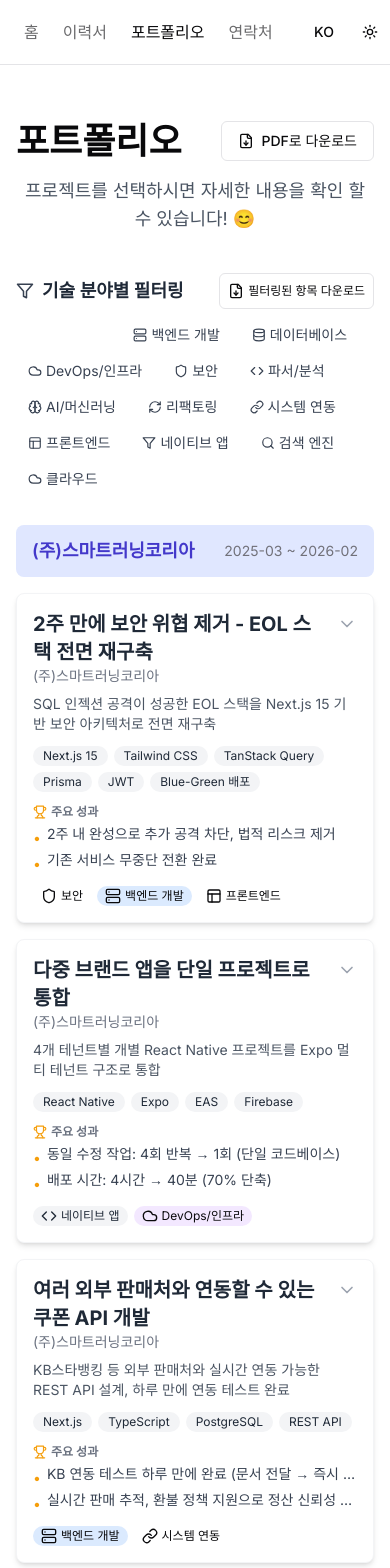
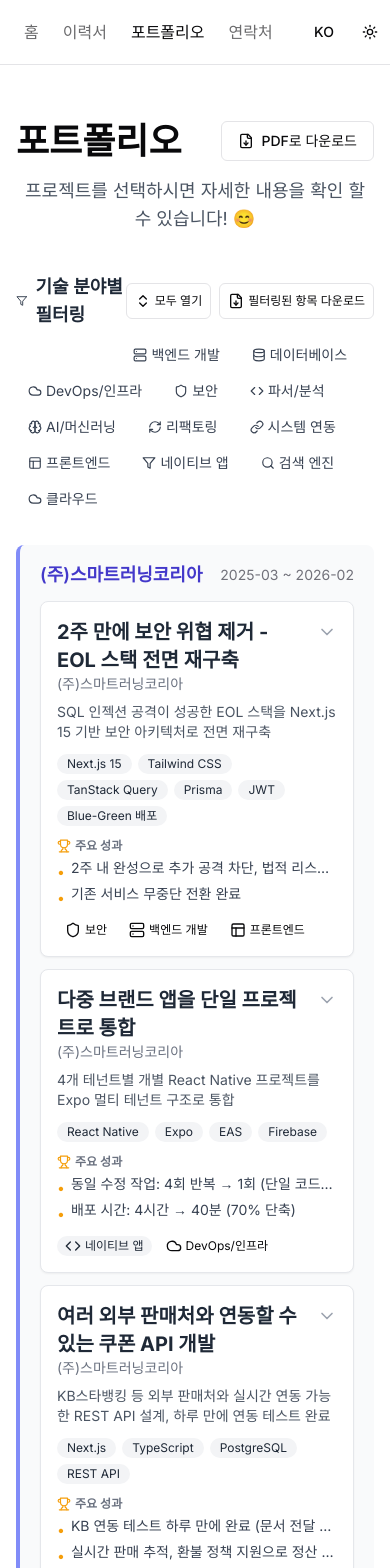
Before and after one commit to BearMett/metts-portfolio, a Next.js app: page /portfolio in a window 390 px wide. Shown: the top 1568 px of the page. Built offline with nearby package versions, Linux system fonts and the light colour scheme; what @react-pdf/renderer would draw is missing.

Commit message:
✨ feat: 포트폴리오 카드 레이아웃 및 확장 UX 개선

```diff
--- a/components/company-section-header.tsx
+++ b/components/company-section-header.tsx
@@ -2,15 +2,15 @@
 
 import type { Company } from '@/lib/data/types';
 
-const bgColorMap: Record<string, string> = {
-  blue: 'bg-blue-100 dark:bg-blue-900/30',
-  purple: 'bg-purple-100 dark:bg-purple-900/30',
-  indigo: 'bg-indigo-100 dark:bg-indigo-900/30',
-  green: 'bg-green-100 dark:bg-green-900/30',
-  rose: 'bg-rose-100 dark:bg-rose-900/30',
-  amber: 'bg-amber-100 dark:bg-amber-900/30',
-  orange: 'bg-orange-100 dark:bg-orange-900/30',
-  yellow: 'bg-yellow-100 dark:bg-yellow-900/30',
+const borderColorMap: Record<string, string> = {
+  blue: 'border-l-blue-400 dark:border-l-blue-500',
+  purple: 'border-l-purple-400 dark:border-l-purple-500',
+  indigo: 'border-l-indigo-400 dark:border-l-indigo-500',
+  green: 'border-l-green-400 dark:border-l-green-500',
+  rose: 'border-l-rose-400 dark:border-l-rose-500',
+  amber: 'border-l-amber-400 dark:border-l-amber-500',
+  orange: 'border-l-orange-400 dark:border-l-orange-500',
+  yellow: 'border-l-yellow-400 dark:border-l-yellow-500',
 };
 
 const textColorMap: Record<string, string> = {
@@ -24,17 +24,20 @@ const textColorMap: Record<string, string> = {
   yellow: 'text-yellow-700 dark:text-yellow-300',
 };
 
-interface CompanySectionHeaderProps {
+interface CompanySectionProps {
   company: Company;
+  children: React.ReactNode;
 }
 
-export function CompanySectionHeader({ company }: CompanySectionHeaderProps) {
+export function CompanySection({ company, children }: CompanySectionProps) {
   const color = company.colors.primary;
-  const bgClass = bgColorMap[color] || 'bg-gray-100 dark:bg-gray-800';
+  const borderClass = borderColorMap[color] || 'border-l-gray-400 dark:border-l-gray-500';
   const textClass = textColorMap[color] || 'text-gray-700 dark:text-gray-300';
 
   return (
-    <div className={`rounded-lg px-4 py-3 mb-4 ${bgClass}`}>
+    <section className={`rounded-lg border-l-4 ${borderClass} bg-gray-50 dark:bg-gray-900/50 overflow-hidden`}>
+      {/* Header */}
+      <div className="px-5 pt-4 pb-3">
         <div className="flex items-center justify-between">
           <h2 className={`text-lg font-semibold ${textClass}`}>{company.name}</h2>
           {company.period && (
@@ -44,5 +47,10 @@ export function CompanySectionHeader({ company }: CompanySectionHeaderProps) {
           )}
         </div>
       </div>
+      {/* Cards */}
+      <div className="px-5 pb-5 space-y-3">
+        {children}
+      </div>
+    </section>
   );
 }
--- a/components/interactive-portfolio.tsx
+++ b/components/interactive-portfolio.tsx
@@ -13,6 +13,7 @@ import {
   Layout,
   Search,
   FileDown,
+  ChevronsUpDown,
 } from 'lucide-react';
 import type { PortfolioServerData } from '@/lib/data/types';
 import {
@@ -25,7 +26,7 @@ import { getFilterButtonClasses } from '@/lib/category-utils';
 import { useLanguage } from './language-provider';
 import { Button } from '@/components/ui/button';
 import { downloadPortfolioPDF } from '@/lib/pdf-generator';
-import { CompanySectionHeader } from './company-section-header';
+import { CompanySection } from './company-section-header';
 import { PortfolioCard } from './portfolio-card';
 
 interface InteractivePortfolioProps {
@@ -42,7 +43,7 @@ export function InteractivePortfolio({ portfolioData }: InteractivePortfolioProp
   const [activeFilters, setActiveFilters] = useState<Record<string, boolean>>({
     all: true,
   });
-  const [expandedItem, setExpandedItem] = useState<string | null>(null);
+  const [expandedItems, setExpandedItems] = useState<Set<string>>(new Set());
 
   // 필터링 로직
   const handleFilterChange = (filter: string) => {
@@ -66,9 +67,13 @@ export function InteractivePortfolio({ portfolioData }: InteractivePortfolioProp
     }
   };
 
-  // 한 번에 하나만 확장
+  // 개별 카드 확장 토글
   const toggleExpand = (id: string) => {
-    setExpandedItem((prev) => (prev === id ? null : id));
+    setExpandedItems((prev) => {
+      const next = new Set(prev);
+      next.has(id) ? next.delete(id) : next.add(id);
+      return next;
+    });
   };
 
   // 필터링된 아이템
@@ -84,6 +89,16 @@ export function InteractivePortfolio({ portfolioData }: InteractivePortfolioProp
     () => groupPortfolioItemsByCompany(filteredItems, companies),
     [filteredItems, companies],
   );
+
+  // 모두 열기/닫기
+  const allExpanded = filteredItems.length > 0 && filteredItems.every((item) => expandedItems.has(item.id));
+  const toggleAll = () => {
+    if (allExpanded) {
+      setExpandedItems(new Set());
+    } else {
+      setExpandedItems(new Set(filteredItems.map((item) => item.id)));
+    }
+  };
 
   // 카테고리 레이블 매핑
   const getCategoryLabel = (category: string) => {
@@ -130,6 +145,16 @@ export function InteractivePortfolio({ portfolioData }: InteractivePortfolioProp
             <h2 className="text-lg font-semibold text-gray-800 dark:text-gray-100">{t('portfolio.filterTitle')}</h2>
           </div>
 
+          <div className="flex items-center gap-2">
+            <Button
+              variant="outline"
+              size="sm"
+              className="flex items-center gap-1 text-xs px-2"
+              onClick={toggleAll}
+            >
+              <ChevronsUpDown size={14} />
+              <span>{allExpanded ? t('portfolio.collapseAll') : t('portfolio.expandAll')}</span>
+            </Button>
             {process.env.NODE_ENV === 'development' && (
               <Button
                 variant="outline"
@@ -141,6 +166,7 @@ export function InteractivePortfolio({ portfolioData }: InteractivePortfolioProp
                 <span>{t('portfolio.downloadFiltered')}</span>
               </Button>
             )}
+          </div>
         </div>
 
         <div className="flex flex-wrap gap-2">
@@ -195,20 +221,17 @@ export function InteractivePortfolio({ portfolioData }: InteractivePortfolioProp
       ) : (
         <div className="space-y-10">
           {groups.map((group) => (
-            <section key={group.company.id}>
-              <CompanySectionHeader company={group.company} />
-              <div className="grid grid-cols-1 md:grid-cols-2 gap-4">
+            <CompanySection key={group.company.id} company={group.company}>
               {group.items.map((item) => (
                 <PortfolioCard
                   key={item.id}
                   item={item}
-                    isExpanded={expandedItem === item.id}
+                  isExpanded={expandedItems.has(item.id)}
                   onToggle={() => toggleExpand(item.id)}
                   getCategoryLabel={getCategoryLabel}
                 />
               ))}
-              </div>
-            </section>
+            </CompanySection>
           ))}
         </div>
       )}
--- a/components/portfolio-card.tsx
+++ b/components/portfolio-card.tsx
@@ -22,7 +22,7 @@ export function PortfolioCard({ item, isExpanded, onToggle, getCategoryLabel }:
   const previewAchievements = item.achievements.slice(0, 2);
 
   return (
-    <div className="bg-white dark:bg-gray-800 rounded-lg shadow-md border border-gray-100 dark:border-gray-700">
+    <div className="bg-white dark:bg-gray-800 rounded-lg shadow-sm border border-gray-200 dark:border-gray-700">
       {/* Header section - always visible, clickable to toggle */}
       <div
         className="p-4 cursor-pointer hover:bg-gray-50 dark:hover:bg-gray-700/50 transition-colors"
--- a/lib/resource.const.ts
+++ b/lib/resource.const.ts
@@ -46,6 +46,8 @@ export const resources = {
       // PDF 다운로드 관련 번역
       downloadPDF: 'PDF로 다운로드',
       downloadFiltered: '필터링된 항목 다운로드',
+      expandAll: '모두 열기',
+      collapseAll: '모두 닫기',
       projectTitle: '프로젝트명',
       company: '회사/조직',
       currentFilter: '현재 필터',
@@ -100,6 +102,8 @@ export const resources = {
       // PDF download translations
       downloadPDF: 'Download as PDF',
       downloadFiltered: 'Download Filtered Items',
+      expandAll: 'Expand All',
+      collapseAll: 'Collapse All',
       projectTitle: 'Project Title',
       company: 'Company/Organization',
       currentFilter: 'Current Filter',
```
Lines whose indentation alone changed are shown as unchanged.
